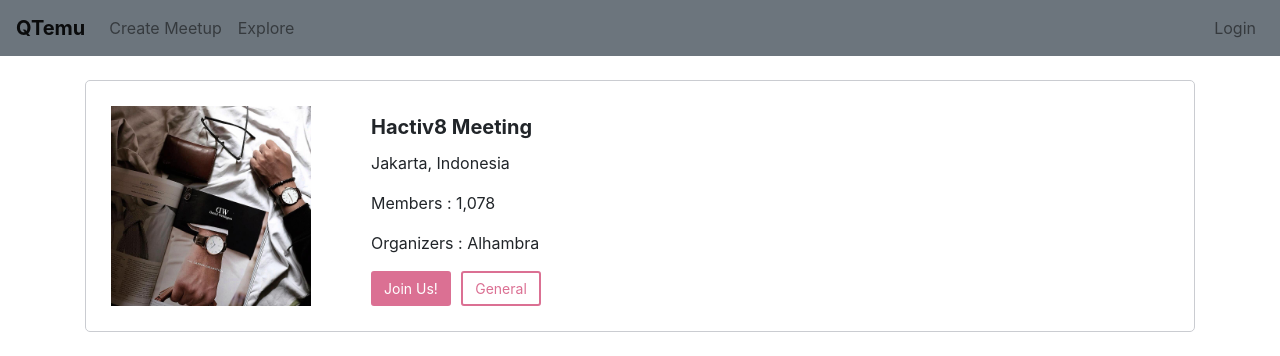
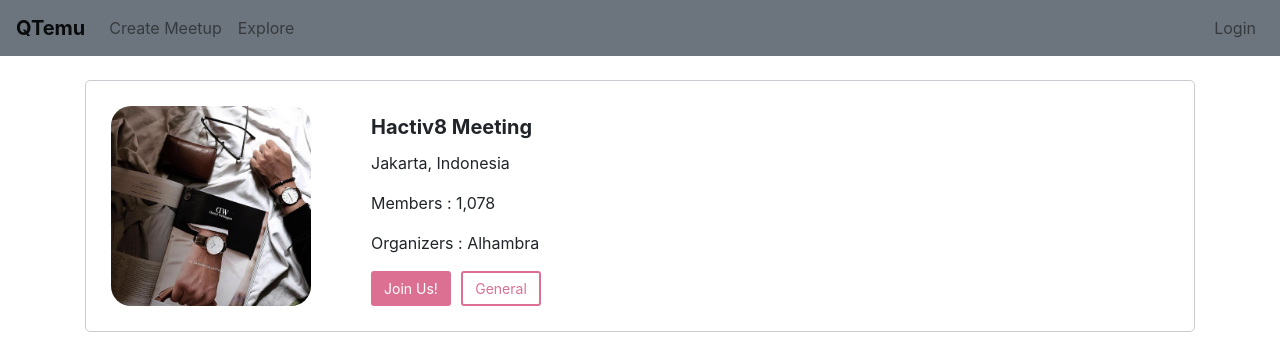
Before and after one commit to alhambraa/My-App, a React (Create React App) app: page / in a window 1280 px wide. Shown: the top 356 px of the page. Built offline with nearby package versions, Linux system fonts and the light colour scheme.

Commit message:
Update avatar.css

```diff
--- a/src/components/avatar/avatar.css
+++ b/src/components/avatar/avatar.css
@@ -1,7 +1,8 @@
 .avatar{
     width: 200px;
     height: 200px;
-    margin: 10px
+    margin: 10px;
+    border-radius : 10%
 }
 
 .avatar2{
```
